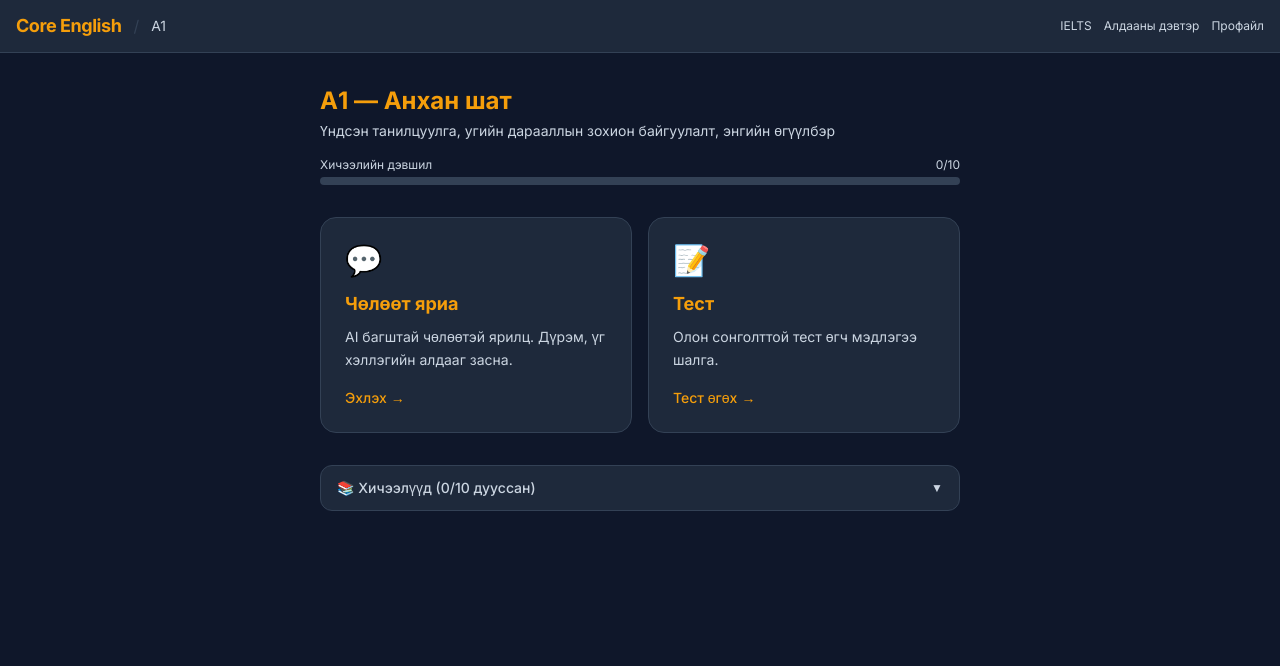
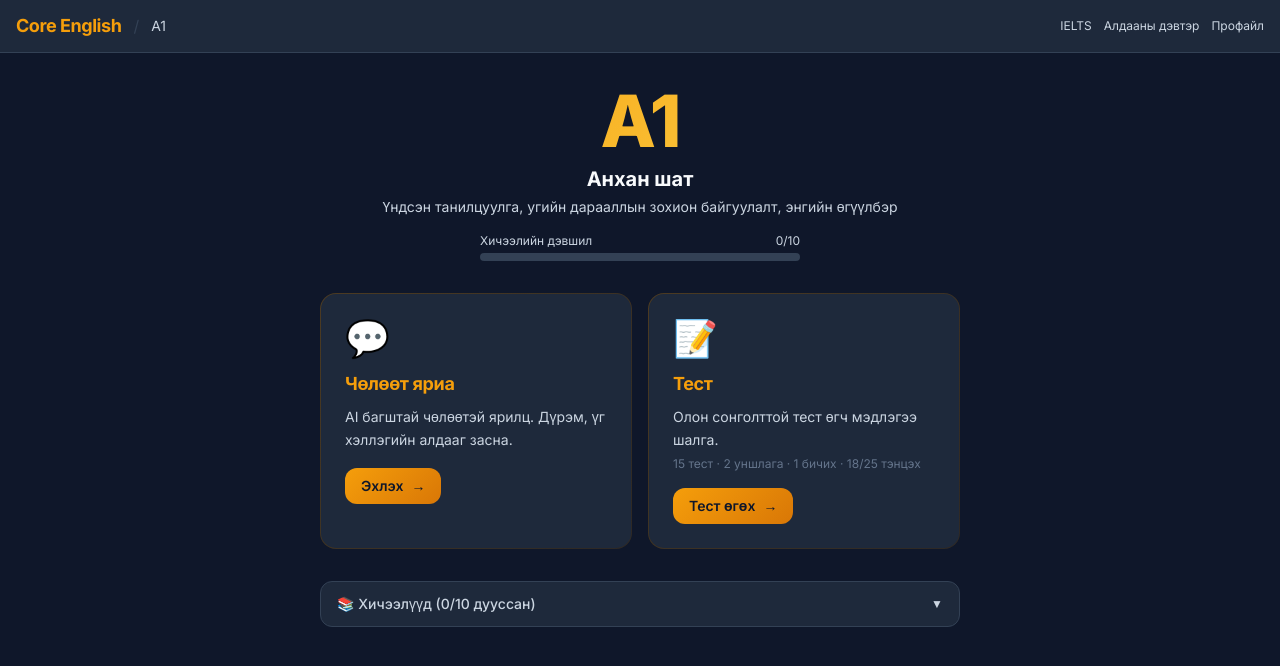
Before and after one commit to dalatechai-cyber/dalatech-english, a Next.js app: page /level/A1 in a window 1280 px wide. Shown: the top 666 px of the page. Built offline with nearby package versions, Linux system fonts and the light colour scheme.

Commit message:
feat: premium level cards and level page redesign

```diff
--- a/src/components/LevelPage.tsx
+++ b/src/components/LevelPage.tsx
@@ -21,12 +21,25 @@ export function LevelPage({ levelCode }: LevelPageProps) {
   return (
     <div className="min-h-screen bg-navy">
       <NavBar levelCode={levelCode} />
-      <div className="max-w-2xl mx-auto px-4 py-8">
-        {/* Level header */}
-        <div className="mb-8">
-          <h1 className="text-2xl font-bold text-gold mb-1">{meta.label}</h1>
-          <p className="text-text-secondary text-sm">{meta.description}</p>
-          <div className="mt-4">
+      <div className="max-w-2xl mx-auto px-4 py-8 page-enter-up">
+
+        {/* Level hero */}
+        <div className="text-center mb-8">
+          <div
+            className="text-7xl font-extrabold leading-none mb-2"
+            style={{
+              background: 'linear-gradient(135deg, #F59E0B, #FCD34D)',
+              WebkitBackgroundClip: 'text',
+              WebkitTextFillColor: 'transparent',
+              backgroundClip: 'text',
+              letterSpacing: '-0.03em',
+            }}
+          >
+            {levelCode}
+          </div>
+          <h1 className="text-xl font-bold text-text-primary mb-1">{meta.label.split(' — ')[1]}</h1>
+          <p className="text-sm mb-4" style={{ color: '#CBD5E1' }}>{meta.description}</p>
+          <div className="max-w-xs mx-auto">
             <ProgressBar
               completed={lp.completedLessons.length}
               total={10}
@@ -35,44 +48,61 @@ export function LevelPage({ levelCode }: LevelPageProps) {
           </div>
         </div>
 
-        {/* Mode selection cards */}
+        {/* Mode cards */}
         <div className="grid sm:grid-cols-2 gap-4 mb-8">
-          {/* Free Chat Card */}
+          {/* Free Chat */}
           <Link
             href={`/level/${levelCode}/chat`}
-            className="group block bg-navy-surface border border-navy-surface-2 hover:border-gold/50 hover:shadow-[0_0_20px_rgba(245,158,11,0.1)] rounded-2xl p-6 transition-all duration-200"
+            className="group block rounded-2xl p-6 transition-all duration-300 hover:-translate-y-1 hover:shadow-gold"
+            style={{
+              background: 'linear-gradient(#1E293B, #1E293B) padding-box, linear-gradient(135deg, #F59E0B44, #F59E0B22) border-box',
+              border: '1px solid transparent',
+            }}
           >
-            <div className="text-3xl mb-3">💬</div>
-            <h2 className="text-lg font-bold text-gold mb-2 group-hover:text-gold-light transition-colors">
+            <div className="text-4xl mb-3">💬</div>
+            <h2 className="text-lg font-bold text-gold mb-2 group-hover:text-gold-light transition-colors" style={{ letterSpacing: '-0.02em' }}>
               {t('freeChat')}
             </h2>
-            <p className="text-text-secondary text-sm leading-relaxed">
+            <p className="text-sm leading-relaxed mb-4" style={{ color: '#CBD5E1' }}>
               {t('freeChatDesc')}
             </p>
-            <div className="mt-4 text-gold text-sm font-medium flex items-center gap-1">
+            <div
+              className="inline-flex items-center gap-2 font-semibold text-sm py-2 px-4 rounded-xl transition-all group-hover:-translate-y-0.5"
+              style={{ background: 'linear-gradient(135deg, #F59E0B, #D97706)', color: '#0F172A' }}
+            >
               Эхлэх <span className="group-hover:translate-x-1 transition-transform">→</span>
             </div>
           </Link>
 
-          {/* Quiz Card */}
+          {/* Quiz */}
           <Link
             href={`/level/${levelCode}/quiz`}
-            className="group block bg-navy-surface border border-navy-surface-2 hover:border-gold/50 hover:shadow-[0_0_20px_rgba(245,158,11,0.1)] rounded-2xl p-6 transition-all duration-200"
+            className="group block rounded-2xl p-6 transition-all duration-300 hover:-translate-y-1 hover:shadow-gold"
+            style={{
+              background: 'linear-gradient(#1E293B, #1E293B) padding-box, linear-gradient(135deg, #F59E0B44, #F59E0B22) border-box',
+              border: '1px solid transparent',
+            }}
           >
-            <div className="text-3xl mb-3">📝</div>
-            <h2 className="text-lg font-bold text-gold mb-2 group-hover:text-gold-light transition-colors">
+            <div className="text-4xl mb-3">📝</div>
+            <h2 className="text-lg font-bold text-gold mb-2 group-hover:text-gold-light transition-colors" style={{ letterSpacing: '-0.02em' }}>
               {t('quiz')}
             </h2>
-            <p className="text-text-secondary text-sm leading-relaxed">
+            <p className="text-sm leading-relaxed mb-1" style={{ color: '#CBD5E1' }}>
               {t('quizDesc')}
             </p>
-            <div className="mt-4 text-gold text-sm font-medium flex items-center gap-1">
+            <p className="text-xs mb-4" style={{ color: '#64748B' }}>
+              15 тест · 2 уншлага · 1 бичих · 18/25 тэнцэх
+            </p>
+            <div
+              className="inline-flex items-center gap-2 font-semibold text-sm py-2 px-4 rounded-xl transition-all group-hover:-translate-y-0.5"
+              style={{ background: 'linear-gradient(135deg, #F59E0B, #D97706)', color: '#0F172A' }}
+            >
               Тест өгөх <span className="group-hover:translate-x-1 transition-transform">→</span>
             </div>
           </Link>
         </div>
 
-        {/* Lesson list (collapsed reference) */}
+        {/* Lesson list */}
         <details className="bg-navy-surface border border-navy-surface-2 rounded-xl overflow-hidden">
           <summary className="px-4 py-3 cursor-pointer text-sm font-medium text-text-secondary hover:text-text-primary transition-colors list-none flex items-center justify-between">
             <span>📚 {t('lessons')} ({lp.completedLessons.length}/10 дууссан)</span>
--- a/src/components/LevelSelector.tsx
+++ b/src/components/LevelSelector.tsx
@@ -8,8 +8,8 @@ export function LevelSelector() {
   const { getLevelProgress } = useProgress()
 
   return (
-    <div className="grid grid-cols-1 sm:grid-cols-2 lg:grid-cols-3 gap-4">
-      {LEVELS.map(level => {
+    <div className="grid grid-cols-2 sm:grid-cols-3 lg:grid-cols-5 gap-3">
+      {LEVELS.map((level, idx) => {
         const lp = getLevelProgress(level.code as LevelCode)
         const completed = lp.completedLessons.length
         const pct = Math.round((completed / 10) * 100)
@@ -18,46 +18,64 @@ export function LevelSelector() {
           <Link
             key={level.code}
             href={`/level/${level.code}`}
-            className="group relative rounded-2xl overflow-hidden border border-navy-surface-2 hover:border-gold/60 transition-all duration-300 hover:shadow-[0_0_24px_rgba(245,158,11,0.15)] active:scale-[0.98]"
+            className="group relative rounded-2xl overflow-hidden transition-all duration-300 hover:-translate-y-1 hover:shadow-gold"
+            style={{ animationDelay: `${idx * 0.05}s` }}
           >
-            <div className={`bg-gradient-to-br ${level.color} p-0.5 rounded-2xl h-full`}>
-              <div className="bg-navy rounded-[14px] p-5 h-full flex flex-col">
-                {/* Header row */}
-                <div className="flex items-start justify-between mb-3">
-                  <div>
-                    <div
-                      className="text-3xl font-extrabold text-gold leading-none"
-                      style={{ textShadow: '0 0 20px rgba(245,158,11,0.3)' }}
-                    >
-                      {level.code}
-                    </div>
-                    <div className="text-sm font-semibold text-text-primary mt-1">
-                      {level.label.split(' — ')[1]}
-                    </div>
-                  </div>
-                  <div className="text-2xl">{lp.examPassed ? '🏆' : '📖'}</div>
+            <div
+              style={{
+                background: lp.examPassed
+                  ? 'linear-gradient(#1E293B, #1E293B) padding-box, linear-gradient(135deg, #F59E0B, #FCD34D) border-box'
+                  : undefined,
+                border: lp.examPassed ? '1px solid transparent' : '1px solid rgba(245,158,11,0.12)',
+                borderRadius: 16,
+              }}
+              className={`h-full ${!lp.examPassed ? 'bg-navy-surface' : ''}`}
+            >
+              <div className="p-4 flex flex-col h-full relative overflow-hidden">
+                {/* Subtle diagonal pattern */}
+                <div
+                  className="absolute inset-0 opacity-[0.03] pointer-events-none"
+                  style={{
+                    backgroundImage: `repeating-linear-gradient(45deg, #F59E0B 0, #F59E0B 1px, transparent 0, transparent 50%)`,
+                    backgroundSize: '12px 12px',
+                  }}
+                />
+
+                {/* Level code */}
+                <div
+                  className="text-4xl font-extrabold leading-none mb-1 relative"
+                  style={{
+                    background: 'linear-gradient(135deg, #F59E0B, #FCD34D)',
+                    WebkitBackgroundClip: 'text',
+                    WebkitTextFillColor: 'transparent',
+                    backgroundClip: 'text',
+                    letterSpacing: '-0.02em',
+                  }}
+                >
+                  {level.code}
                 </div>
 
-                {/* Description */}
-                <p className="text-xs text-text-secondary leading-relaxed mb-4 flex-1">
-                  {level.description}
-                </p>
+                {/* Level name */}
+                <div className="text-xs font-semibold text-text-primary mb-3 leading-tight relative">
+                  {level.label.split(' — ')[1]}
+                </div>
 
-                {/* Lesson count badge */}
-                <div className="flex items-center justify-between mb-2">
-                  <span className="text-xs text-text-secondary/70 bg-navy-surface rounded-full px-2.5 py-0.5 border border-navy-surface-2">
-                    10 хичээл
+                {/* Badge row */}
+                <div className="flex items-center justify-between mb-2 relative">
+                  <span className="text-xs" style={{ color: '#64748B' }}>
+                    {completed}/10
                   </span>
-                  <span className="text-xs font-semibold text-gold">
-                    {completed}/10 дууссан
-                  </span>
+                  <span className="text-xl">{lp.examPassed ? '🏆' : '📖'}</span>
                 </div>
 
                 {/* Progress bar */}
-                <div className="w-full h-2 bg-navy-surface-2 rounded-full overflow-hidden">
+                <div className="w-full h-1.5 bg-navy-surface-2 rounded-full overflow-hidden relative">
                   <div
-                    className="h-full bg-gradient-to-r from-gold to-gold-light rounded-full transition-all duration-700"
-                    style={{ width: `${pct}%` }}
+                    className="h-full rounded-full transition-all duration-700"
+                    style={{
+                      width: `${pct}%`,
+                      background: 'linear-gradient(90deg, #F59E0B, #FCD34D)',
+                    }}
                   />
                 </div>
               </div>
```
